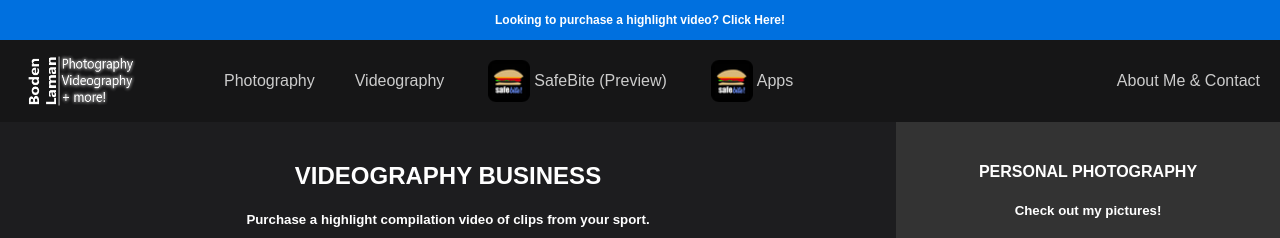
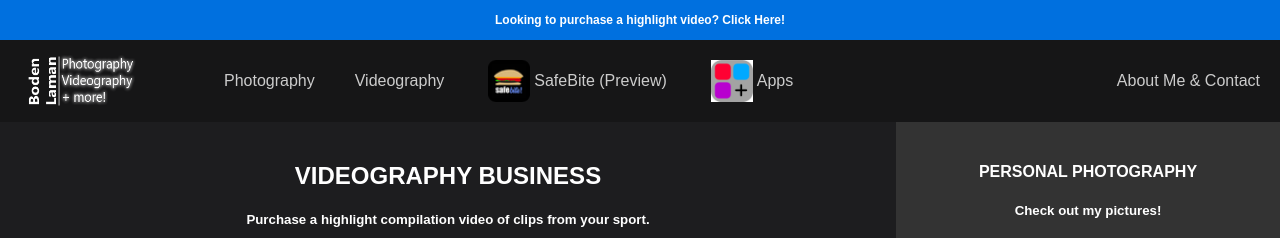
Before and after one commit to bodenlaman/home, a plain HTML site: page index.html in a window 1280 px wide. Shown: the top 238 px of the page. Drawn offline with Linux system fonts and the light colour scheme.

Commit message:
Update index.html

```diff
--- a/index.html
+++ b/index.html
@@ -20,7 +20,7 @@
   <a href="photography.html">Photography</a>
   <a href="videography.html">Videography</a>
   <a href="safebite.html"> <img src="assets/saferbite.png" style="width: 50px"> <p> SafeBite (Preview) </p> </a>
-  <a href="safebite.html"> <img src="assets/saferbite.png" style="width: 50px"> <p> Apps </p> </a>
+  <a href="safebite.html"> <img src="assets/apps.png" style="width: 50px"> <p> Apps </p> </a>
 
   <a href="me.html" class="right">About Me & Contact</a>
 </div>
```
